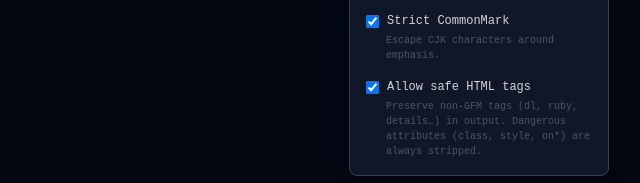
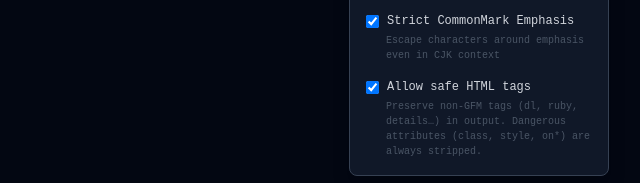
Before and after one commit to tats-u/clipboard2md, an Astro site: page / in a window 1280 px wide. Both pictures are taken after a click on the button "Settings". Shown: the part 428-611 px from the top of the page, 527-1167 px from the left. Built offline with nearby package versions, Linux system fonts and the light colour scheme; Astro itself is replaced by a stand-in of ours.

Commit message:
Fix label Strict CommonMark

```diff
--- a/src/components/Settings.tsx
+++ b/src/components/Settings.tsx
@@ -138,10 +138,10 @@
                 onChange={e => updateSettings({ strictCommonMark: e.target.checked })}
                 className="accent-[--color-accent] rounded"
               />
-              Strict CommonMark
+              Strict CommonMark Emphasis
             </label>
             <p className="text-[10px] text-gray-600 mt-1 ml-5">
-              Escape CJK characters around emphasis.
+              Escape characters around emphasis even in CJK context
             </p>
           </div>
 
```
